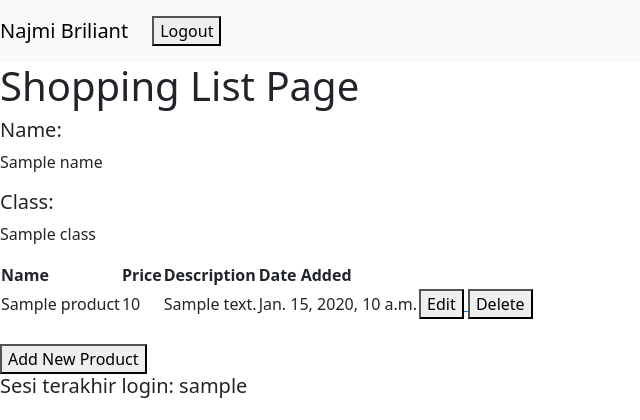
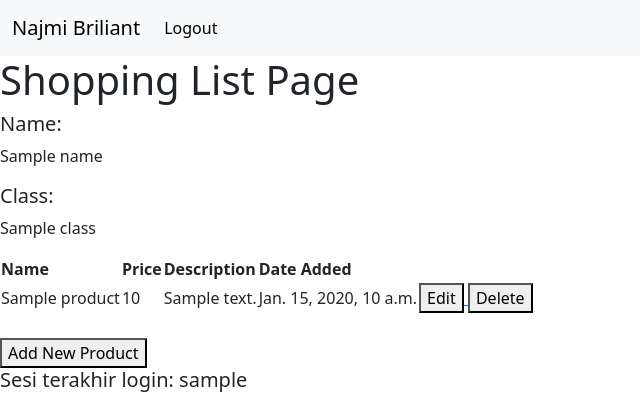
Before and after one commit to Briliant22/shopping-list, a Django app: template main/templates/main.html in a window 1280 px wide. Shown: the top 420 px of the page, without its empty margins (0-640 px from the left). Run offline with Django 4.2, Linux system fonts and the light colour scheme; the template is opened without the code that fills it: most values are stand-ins (such as "Sample title", 1, 10 or a date in 2020).

Commit message:
selesai beneran tutorial 4

```diff
--- a/main/templates/main.html
+++ b/main/templates/main.html
@@ -1,24 +1,20 @@
 {% extends 'base.html' %}
 
 {% block content %}
-
-    <nav class="navbar navbar-expand-lg navbar-light bg-light">
-        <a class="navbar-brand" href="#">Najmi Briliant</a>
-        <button class="navbar-toggler" type="button" data-toggle="collapse" data-target="#navbarNav" aria-controls="navbarNav" aria-expanded="false" aria-label="Toggle navigation">
+    <nav class="navbar navbar-expand-lg bg-body-tertiary">
+        <div class="container-fluid">
+          <a class="navbar-brand" href="#">Najmi Briliant</a>
+          <button class="navbar-toggler" type="button" data-bs-toggle="collapse" data-bs-target="#navbarSupportedContent" aria-controls="navbarSupportedContent" aria-expanded="false" aria-label="Toggle navigation">
             <span class="navbar-toggler-icon"></span>
-        </button>
-        <div class="collapse navbar-collapse" id="navbarNav">
-            <ul class="navbar-nav">
-                <li class="nav-item active">
-                    <a class="nav-link" href="{% url 'main:logout' %}">
-                        <button>
-                            Logout
-                        </button>
-                    </a>
-                </li>
-            </ul>
+          </button>
+          <div class="collapse navbar-collapse" id="navbarSupportedContent">
+            <ul class="navbar-nav me-auto mb-2 mb-lg-0">
+              <li class="nav-item">
+                <a class="nav-link active" aria-current="page" href="{% url 'main:logout' %}">Logout</a>
+              </li>
+          </div>
         </div>
-    </nav>
+      </nav>
 
     <h1>Shopping List Page</h1>
 
@@ -46,14 +42,10 @@
                 <td>{{product.date_added}}</td>
                 <td>
                     <a href="{% url 'main:edit_product' product.pk %}">
-                        <button>
-                            Edit
-                        </button>
+                        <button>Edit</button>
                     </a>
                     <a href="{% url 'main:delete_product' product.pk %}">
-                        <button>
-                            Delete
-                        </button>
+                        <button>Delete</button>
                     </a>
                 </td>
             </tr>
@@ -63,11 +55,8 @@
     <br />
 
     <a href="{% url 'main:create_product' %}">
-        <button>
-            Add New Product
-        </button>
+        <button>Add New Product</button>
     </a>
 
     <h5>Sesi terakhir login: {{ last_login }}</h5>
-
 {% endblock content %}
```
